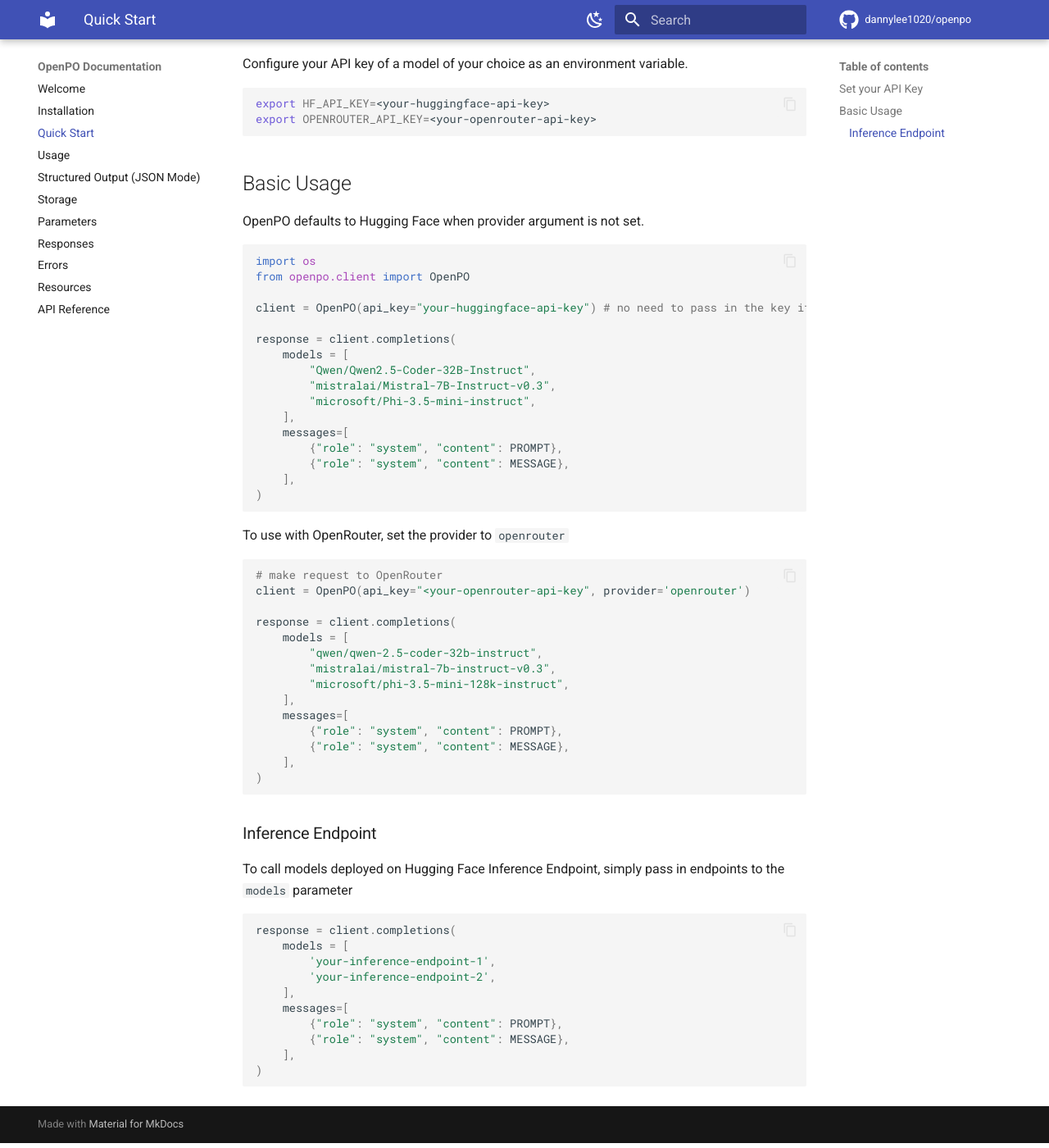
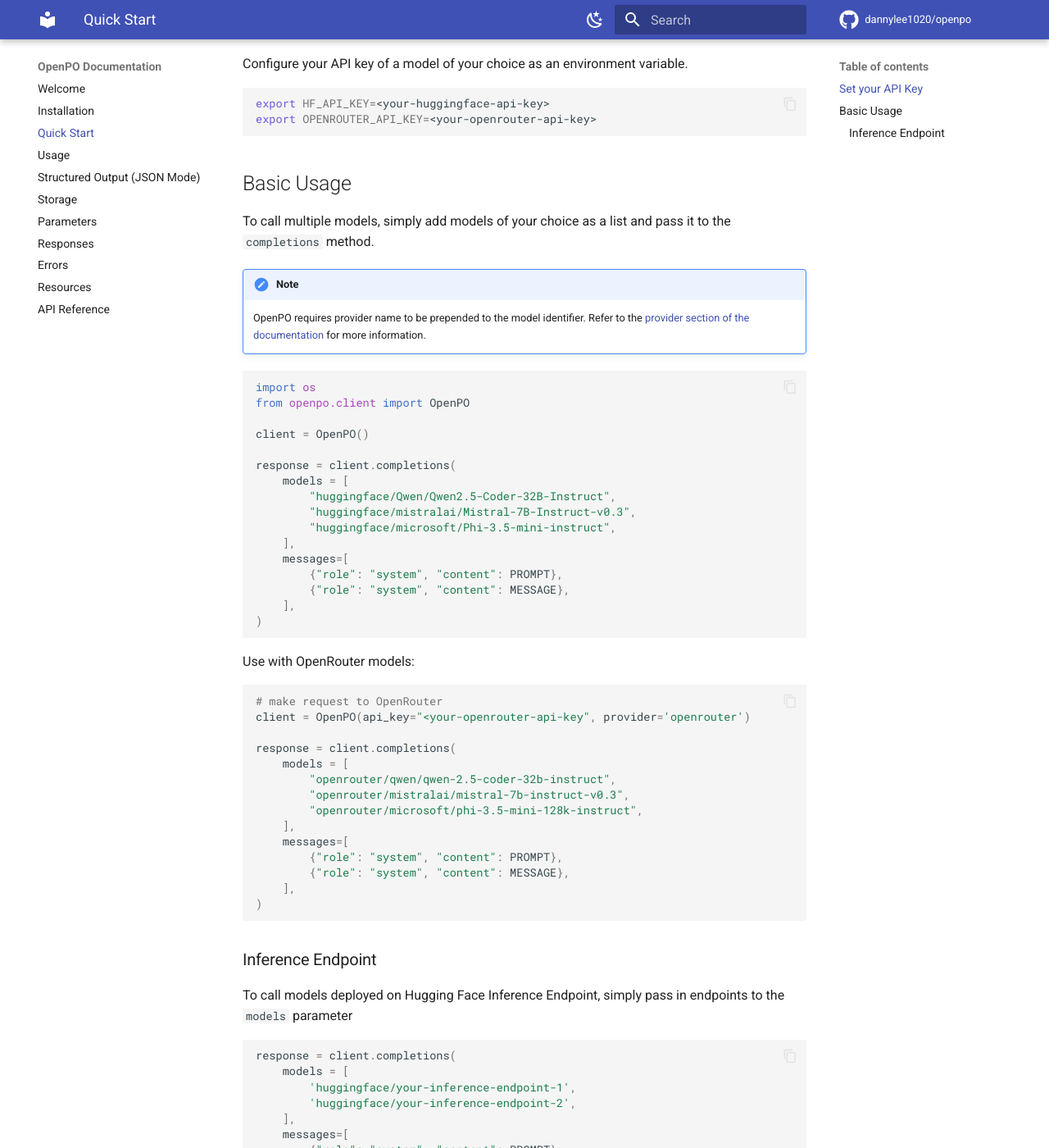
Before and after one commit to dannylee1020/openpo, an MkDocs documentation site: the page built from docs/quickstart.md, in a window 1280 px wide and 1400 px high, scrolled down 231 px. Shown: the whole window at 82% size. Built offline with MkDocs 1.6.1 and Material for MkDocs 9.7.7, drawn with Linux system fonts in a browser that asks for light colours; comment, search, counter and statistics services are not loaded.

Commit message:
update docs

````diff
--- a/docs/quickstart.md
+++ b/docs/quickstart.md
@@ -9,19 +9,23 @@ export OPENROUTER_API_KEY=<your-openrouter-api-key>
 ```
 
 ## Basic Usage
-OpenPO defaults to Hugging Face when provider argument is not set.
+To call multiple models, simply add models of your choice as a list and pass it to the `completions` method.
+
+!!! Note
+    OpenPO requires provider name to be prepended to the model identifier. Refer to the [provider section of the documentation](provider.md)
+    for more information.
 
 ```python
 import os
 from openpo.client import OpenPO
 
-client = OpenPO(api_key="your-huggingface-api-key") # no need to pass in the key if environment variable is already set.
+client = OpenPO()
 
 response = client.completions(
     models = [
-        "Qwen/Qwen2.5-Coder-32B-Instruct",
-        "mistralai/Mistral-7B-Instruct-v0.3",
-        "microsoft/Phi-3.5-mini-instruct",
+        "huggingface/Qwen/Qwen2.5-Coder-32B-Instruct",
+        "huggingface/mistralai/Mistral-7B-Instruct-v0.3",
+        "huggingface/microsoft/Phi-3.5-mini-instruct",
     ],
     messages=[
         {"role": "system", "content": PROMPT},
@@ -30,17 +34,16 @@ response = client.completions(
 )
 ```
 
-To use with OpenRouter, set the provider to `openrouter`
-
+Use with OpenRouter models:
 ```python
 # make request to OpenRouter
 client = OpenPO(api_key="<your-openrouter-api-key", provider='openrouter')
 
 response = client.completions(
     models = [
-        "qwen/qwen-2.5-coder-32b-instruct",
-        "mistralai/mistral-7b-instruct-v0.3",
-        "microsoft/phi-3.5-mini-128k-instruct",
+        "openrouter/qwen/qwen-2.5-coder-32b-instruct",
+        "openrouter/mistralai/mistral-7b-instruct-v0.3",
+        "openrouter/microsoft/phi-3.5-mini-128k-instruct",
     ],
     messages=[
         {"role": "system", "content": PROMPT},
@@ -55,8 +58,8 @@ To call models deployed on Hugging Face Inference Endpoint, simply pass in endpo
 ```python
 response = client.completions(
     models = [
-        'your-inference-endpoint-1',
-        'your-inference-endpoint-2',
+        'huggingface/your-inference-endpoint-1',
+        'huggingface/your-inference-endpoint-2',
     ],
     messages=[
         {"role": "system", "content": PROMPT},
````
Also changed, not shown: docs/index.md (+8 -5 lines), docs/json.md (+2 -2 lines), docs/provider.md (added, +20 -0 lines), docs/usage.md (+7 -7 lines).
